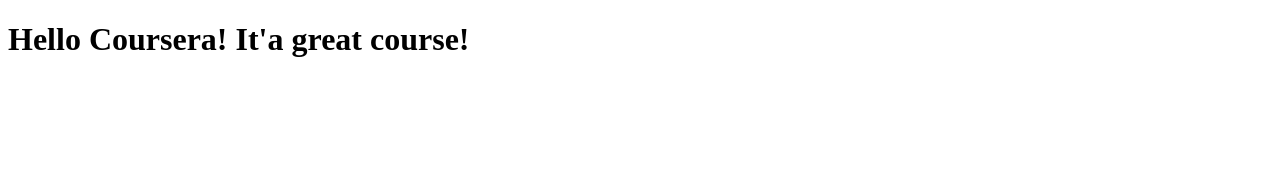
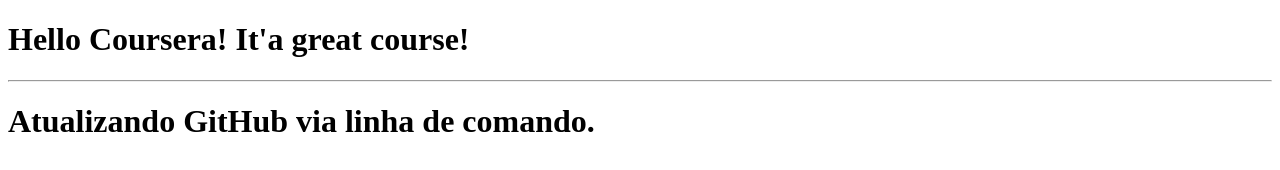
Before and after one commit to MarcioSouza-1976/coursera-test, a plain HTML site: page site/index.html in a window 1280 px wide. Drawn offline with Linux system fonts and the light colour scheme.

Commit message:
Second addition to our page content.

```diff
--- a/site/index.html
+++ b/site/index.html
@@ -7,5 +7,7 @@
 </head>
 <body>
 	<h1>Hello Coursera! It'a great course!</h1>
+	<hr>
+	<h1>Atualizando GitHub via linha de comando.</h1>
 </body>
 </html>
```
